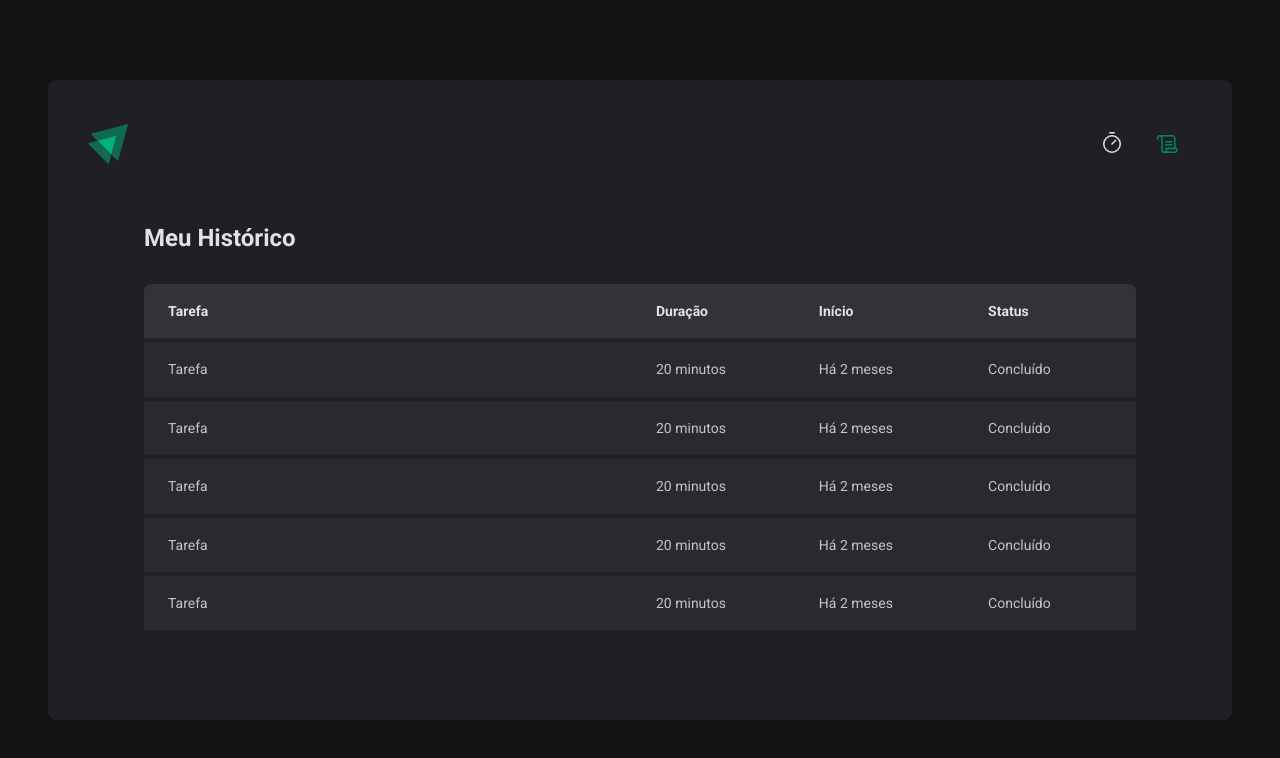
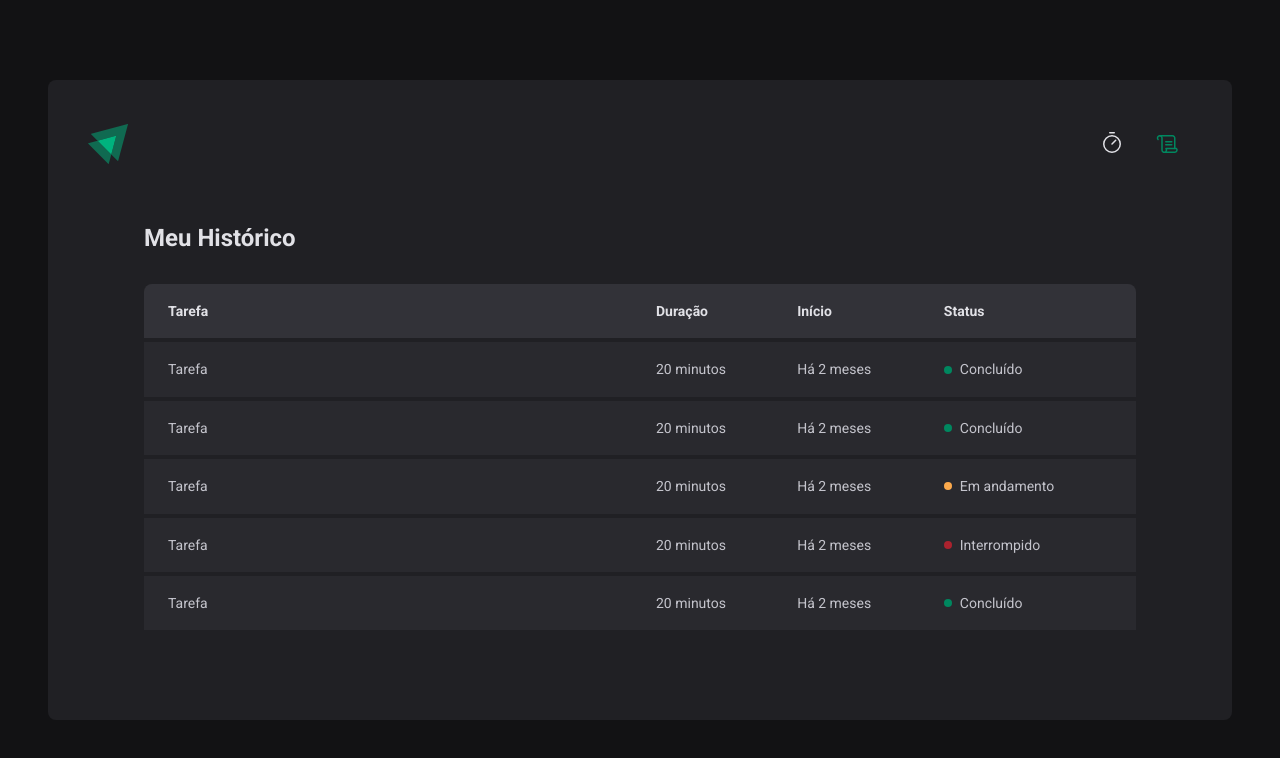
Before and after one commit to rafaumeu/pomodoro, a React (Vite) app: page /history in a window 1280 px wide. Shown: the top 758 px of the page. Built offline with nearby package versions, Linux system fonts and the light colour scheme.

Commit message:
Component estilizado status

```diff
--- a/src/pages/History/index.tsx
+++ b/src/pages/History/index.tsx
@@ -1,4 +1,4 @@
-import { HistoryContainer, HistoryList } from './styles'
+import { HistoryContainer, HistoryList, Status } from './styles'
 
 export function History() {
   return (
@@ -19,31 +19,31 @@
               <td>Tarefa</td>
               <td>20 minutos</td>
               <td>Há 2 meses</td>
-              <td>Concluído</td>
+              <td><Status statusColor='green'>Concluído</Status></td>
             </tr>
             <tr>
               <td>Tarefa</td>
               <td>20 minutos</td>
               <td>Há 2 meses</td>
-              <td>Concluído</td>
+              <td><Status statusColor='green'>Concluído</Status></td>
             </tr>
             <tr>
               <td>Tarefa</td>
               <td>20 minutos</td>
               <td>Há 2 meses</td>
-              <td>Concluído</td>
+              <td><Status statusColor='yellow'>Em andamento</Status></td>
             </tr>
             <tr>
               <td>Tarefa</td>
               <td>20 minutos</td>
               <td>Há 2 meses</td>
-              <td>Concluído</td>
+              <td><Status statusColor='red'>Interrompido</Status></td>
             </tr>
             <tr>
               <td>Tarefa</td>
               <td>20 minutos</td>
               <td>Há 2 meses</td>
-              <td>Concluído</td>
+              <td><Status statusColor='green'>Concluído</Status></td>
             </tr>
           </tbody>
         </table>
--- a/src/pages/History/styles.ts
+++ b/src/pages/History/styles.ts
@@ -67,3 +67,25 @@
     }
   }
 `
+const STATUS_COLORS = {
+  yellow: 'yellow-500',
+  red: 'red-500',
+  green: 'green-500',
+} as const
+interface StatusProps {
+  statusColor: keyof typeof STATUS_COLORS
+}
+export const Status = styled.span<StatusProps>`
+  display: flex;
+  align-items: center;
+  gap: 0.5rem;
+
+  &::before {
+    content: '';
+    width: 0.5rem;
+    height: 0.5rem;
+    border-radius: 50%;
+    background: ${({ theme, statusColor }) =>
+      theme[STATUS_COLORS[statusColor]]};
+  }
+`
```
